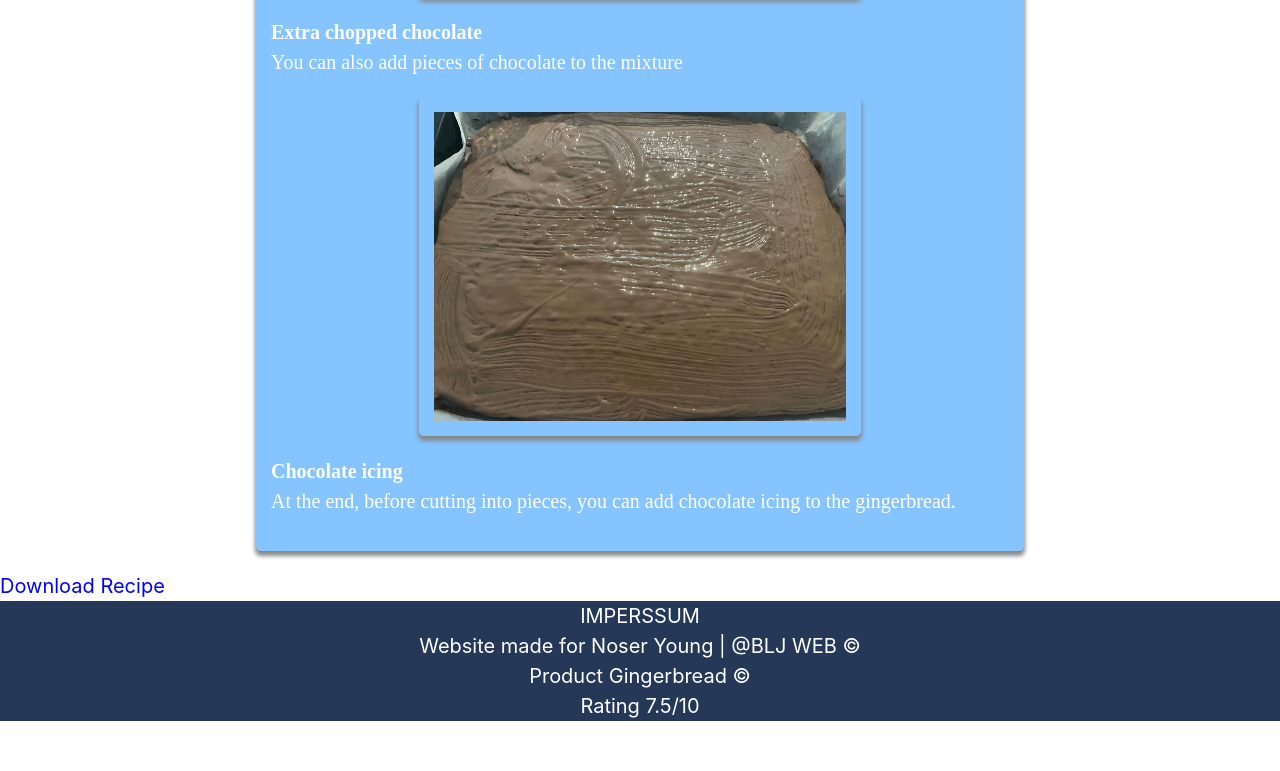
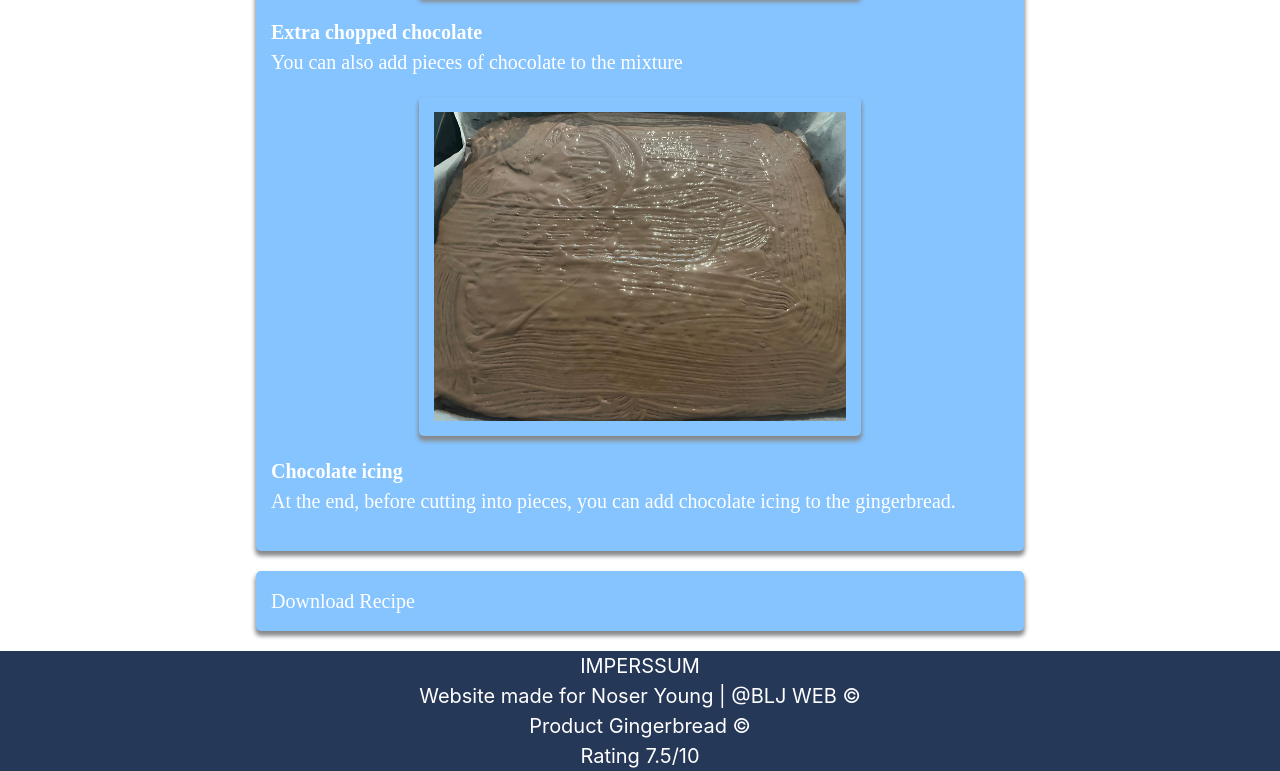
Before and after one commit to mm2306/Backrezept, a plain HTML site: page index.html in a window 1280 px wide. Shown: the part 3432-4203 px from the top of the page. Before the commit the page ends 4153 px from the top, so only its background shows below. Drawn offline with nearby package versions, Linux system fonts and the light colour scheme; a web font is replaced by a local one.

Commit message:
Update index.html

```diff
--- a/index.html
+++ b/index.html
@@ -74,7 +74,10 @@
       At the end, before cutting into pieces, you can add chocolate icing to the gingerbread.
     </p>
   </div>
-  <a href="Gingerbread.pdf" download style="text-align: center; color: blue;"> Download Recipe</a>
+  <div class="boxes">
+    <a href="Gingerbread.pdf" download style="text-align: center; color: white;"> Download Recipe</a>
+  </div>
+
   <div id="bottom">
     IMPERSSUM <br>
     Website made for Noser Young | @BLJ WEB &#169; <br>
```
